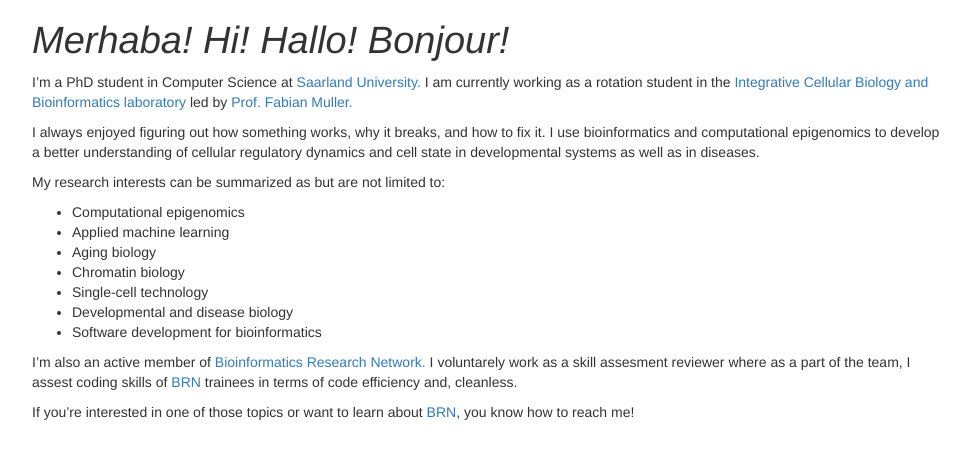
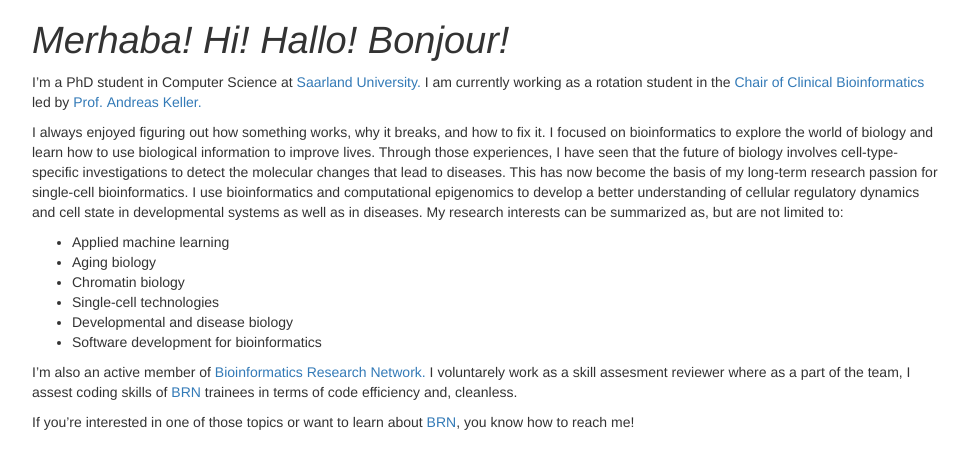
Before and after one commit to igunduz/igunduz.github.io, a Jekyll site: the page _pages/about.html, which Jekyll copies as it is, in a window 1280 px wide. Shown: the top 469 px of the page, without its empty margins (153-1123 px from the left). Built offline with Jekyll 4.4.1, drawn with Linux system fonts in a browser that asks for light colours.

Commit message:
Update about.html

```diff
--- a/_pages/about.html
+++ b/_pages/about.html
@@ -172,15 +172,13 @@ pre code {
 </div>
 
 
-<p>I’m a PhD student in Computer Science at <a href="https://www.uni-saarland.de/en/department/department-of-computer-science.html">Saarland University.</a> I am currently working as a rotation student in the <a href="https://icb.uni-saarland.de/">Integrative Cellular Biology and Bioinformatics laboratory</a> led by <a href="https://icb.uni-saarland.de/people/fabian-muller/">Prof. Fabian Muller.</a></p>
-<p>I always enjoyed figuring out how something works, why it breaks, and how to fix it. I use bioinformatics and computational epigenomics to develop a better understanding of cellular regulatory dynamics and cell state in developmental systems as well as in diseases.</p>
-<p>My research interests can be summarized as but are not limited to:</p>
+<p>I’m a PhD student in Computer Science at <a href="https://www.uni-saarland.de/en/department/department-of-computer-science.html">Saarland University.</a> I am currently working as a rotation student in the <a href="https://www.ccb.uni-saarland.de/">Chair of Clinical Bioinformatics</a> led by <a href="https://www.ccb.uni-saarland.de/people/prof-dr-andreas-keller/">Prof. Andreas Keller.</a></p>
+<p>I always enjoyed figuring out how something works, why it breaks, and how to fix it. I focused on bioinformatics to explore the world of biology and learn how to use biological information to improve lives. Through those experiences, I have seen that the future of biology involves cell-type-specific investigations to detect the molecular changes that lead to diseases. This has now become the basis of my long-term research passion for single-cell bioinformatics. I use bioinformatics and computational epigenomics to develop a better understanding of cellular regulatory dynamics and cell state in developmental systems as well as in diseases. My research interests can be summarized as, but are not limited to:</p>
 <ul>
-<li>Computational epigenomics</li>
 <li>Applied machine learning</li>
 <li>Aging biology</li>
 <li>Chromatin biology</li>
-<li>Single-cell technology</li>
+<li>Single-cell technologies</li>
 <li>Developmental and disease biology</li>
 <li>Software development for bioinformatics</li>
 </ul>
```
